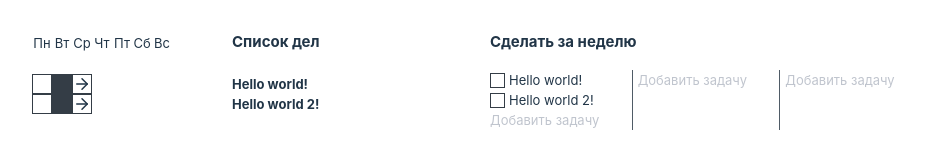
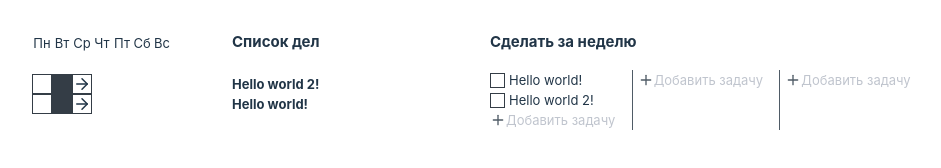
Before and after one commit to 6ocra3/Planner, a React (Vite) app: page / in a window 1280 px wide. Shown: the part 318-486 px from the top of the page, without its empty margins (160-1101 px from the left). Built offline with nearby package versions, Linux system fonts and the light colour scheme.

Commit message:
add plus icon

```diff
--- a/src/App.css
+++ b/src/App.css
@@ -128,9 +128,15 @@
 }
 
 .list__add {
+  display: flex;
   list-style: none;
   height: 20px;
   color: #c0c5ce;
+  vertical-align: baseline;
+}
+
+.list__add_icon {
+  margin: auto 0 auto 0;
 }
 
 .list__add:hover {
--- a/src/App.jsx
+++ b/src/App.jsx
@@ -1,7 +1,7 @@
 import { useState } from 'react'
 import reactLogo from './assets/react.svg'
 import viteLogo from '/vite.svg'
-import { ArrowRight } from 'react-feather'
+import { ArrowRight, Plus } from 'react-feather'
 import './App.css'
 import { useDispatch, useSelector } from 'react-redux'
 // #343d46,#4f5b66,#65737e,#a7adba,#c0c5ce
@@ -25,7 +25,7 @@ function App() {
   }
   const dispatch = useDispatch()
   const tasks = useSelector(state => state.tasks)
-
+  tasks.sort((a, b) => a.order - b.order)
   const head = [{ key: 10, value: "Пн" }, { key: 11, value: "Вт" }, { key: 12, value: "Ср" }, { key: 13, value: "Чт" }, { key: 14, value: "Пт" }, { key: 15, value: "Сб" }, { key: 16, value: "Вс" }]
   return (
     <div className="App">
@@ -39,21 +39,21 @@ function App() {
           <h1 className="week__header">Список дел</h1>
         </header>
         <div className="tasks">
-          {tasks && tasks.map((task, index) => { return getTaskSection(task, index) })}
+          {tasks && tasks.sort((a, b) => a.tr_order - b.tr_order).map((task, index) => { return getTaskSection(task, index) })}
         </div>
       </div>
       <div className="list">
         <h1 className="list__header">Сделать за неделю</h1>
         <div className="list__content">
           <ul className="list__ul">
-            {tasks.map(t => {
+            {tasks.sort((a, b) => a.col_order - b.col_order).map(t => {
               if (t.column == 1) {
                 return (<li key={t.key} className="list__point">
                   <div className="list__point_square"></div>
                   {t.task}</li>)
               }
             })}
-            <li className="list__add">Добавить задачу</li>
+            <li className="list__add"><Plus className="list__add_icon" color='#4f5b66' size={16}></Plus><p>Добавить задачу</p></li>
           </ul>
           <ul className="list__ul">
             {tasks.map(t => {
@@ -61,7 +61,7 @@ function App() {
                 return (<li key={t.key} className="list__point">{t.task}</li>)
               }
             })}
-            <li className="list__add">Добавить задачу</li>
+            <li className="list__add"><Plus className="list__add_icon" color='#4f5b66' size={16}></Plus><p>Добавить задачу</p></li>
           </ul>
           <ul className="list__ul">
             {tasks.map(t => {
@@ -69,7 +69,7 @@ function App() {
                 return (<li key={t.key} className="list__point">{t.task}</li>)
               }
             })}
-            <li className="list__add">Добавить задачу</li>
+            <li className="list__add"><Plus className="list__add_icon" color='#4f5b66' size={16}></Plus><p>Добавить задачу</p></li>
           </ul>
         </div>
       </div>
--- a/src/index.css
+++ b/src/index.css
@@ -1,6 +1,22 @@
 * {
   padding: 0;
   margin: 0;
+}
+
+* {
+  -webkit-touch-callout: none;
+  /* iOS Safari */
+  -webkit-user-select: none;
+  /* Safari */
+  -khtml-user-select: none;
+  /* Konqueror HTML */
+  -moz-user-select: none;
+  /* Old versions of Firefox */
+  -ms-user-select: none;
+  /* Internet Explorer/Edge */
+  user-select: none;
+  /* Non-prefixed version, currently
+                                  supported by Chrome, Edge, Opera and Firefox */
 }
 
 :root {
--- a/src/main.jsx
+++ b/src/main.jsx
@@ -5,9 +5,10 @@ import './index.css'
 import { configureStore } from '@reduxjs/toolkit';
 import { Provider } from 'react-redux';
 
+const a = [{ name: "a", order: 1 }, { name: "c", order: 4 }, { name: "b", order: 2 }]
 const defaultState = {
-  tasks: [{ key: 0, task: "Hello world!", column: 1, days: [1, 2, 3, 0, 0, 0, 0] },
-  { key: 1, task: "Hello world 2!", column: 1, days: [1, 2, 3, 0, 0, 0, 0] }],
+  tasks: [{ key: 0, task: "Hello world!", col_order: 1, tr_order: 2, column: 1, days: [1, 2, 3, 0, 0, 0, 0] },
+  { key: 1, task: "Hello world 2!", col_order: 2, tr_order: 1, column: 1, days: [1, 2, 3, 0, 0, 0, 0] }],
 }
 
 const reducer = (state = defaultState, action) => {
```
